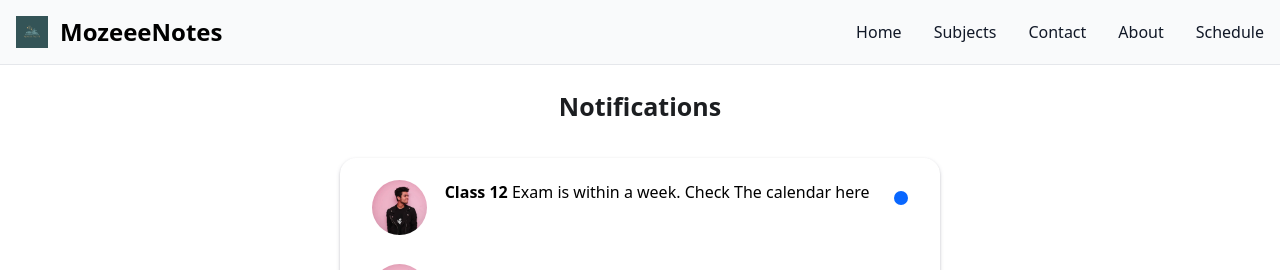
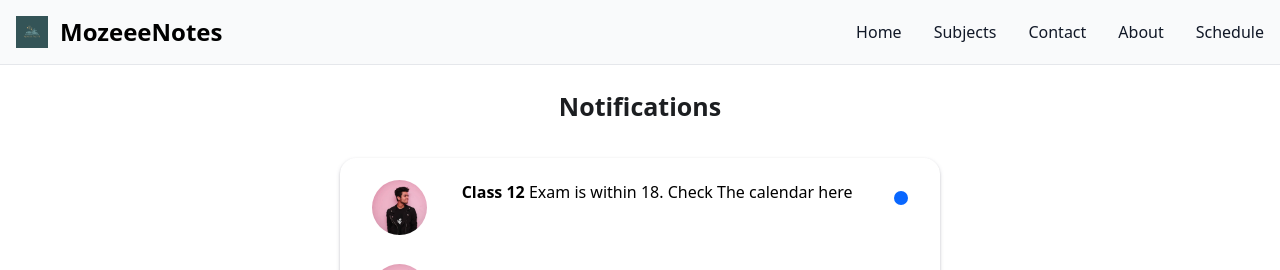
Before and after one commit to Sankalpa683/sankiznotes, a Next.js app: page /notification in a window 1280 px wide. Shown: the top 270 px of the page. Built offline with nearby package versions, Linux system fonts and the light colour scheme.

Commit message:
Update notification.js

```diff
--- a/src/pages/notification.js
+++ b/src/pages/notification.js
@@ -39,7 +39,7 @@ function notification() {
                         <img src='/me.jpg'></img>
                     </div>
                     <div className={styles.notification_div_text}>
-                       <p><b>Class 12 </b>Exam is within {daysLeft <= 7 ? daysLeft + ' days' : 'a week'}. Check The calendar here</p>
+                       <p><b>Class 12 </b>Exam is within {daysLeft}. Check The calendar here</p>
                     </div>
                     <div className={styles.notification_div_app}>
                         <div className={styles.notification_div_color}></div>
```
